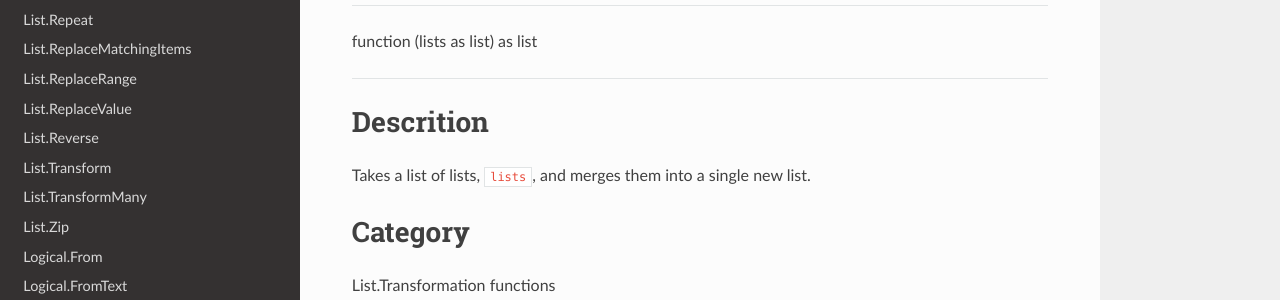
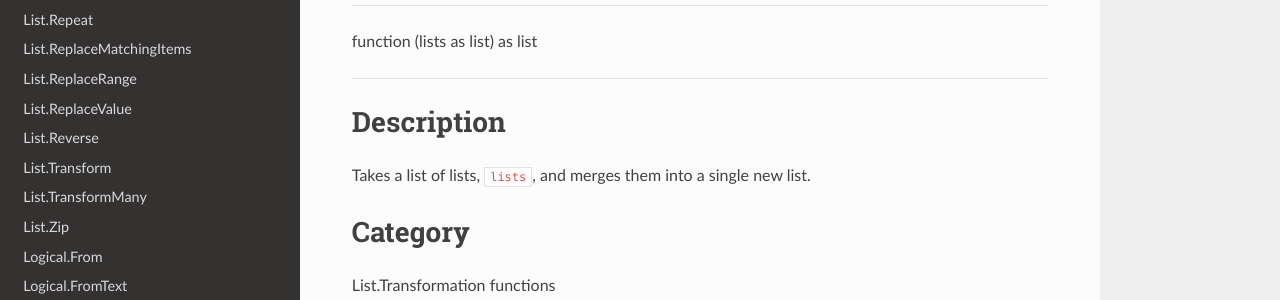
Before and after one commit to Hugoberry/PowerQuery, an MkDocs documentation site: the page built from docs/List/List.Combine.md, in a window 1280 px wide and 1069 px high. Shown: the part 203-503 px from the top of the window. Built offline with MkDocs 1.6.1, drawn with Linux system fonts in a browser that asks for light colours; nearby versions of some CDN libraries; old or Windows-style settings are respelled for this version of MkDocs.

Commit message:
Update List.Combine.md

```diff
--- a/docs/List/List.Combine.md
+++ b/docs/List/List.Combine.md
@@ -3,7 +3,7 @@ Returns a single list by combining multiple lists.
 ***
 function (lists as list) as list
 ***
-# Descrition
+# Description
 Takes a list of lists, <code>lists</code>, and merges them into a single new list.
 # Category
 List.Transformation functions
```
